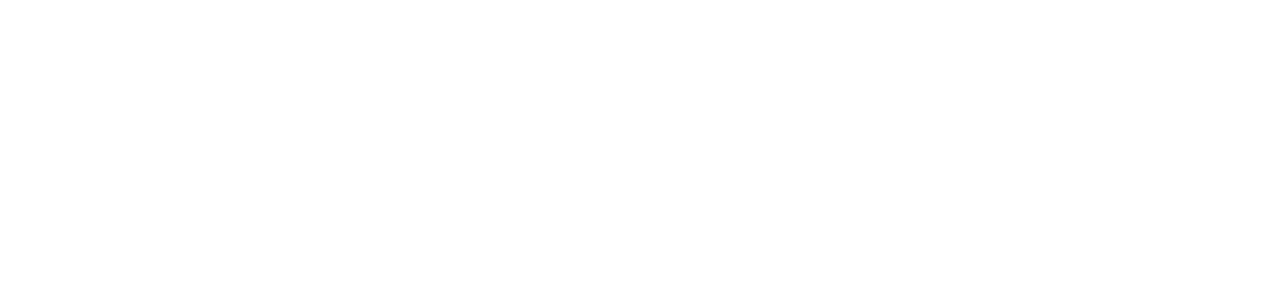
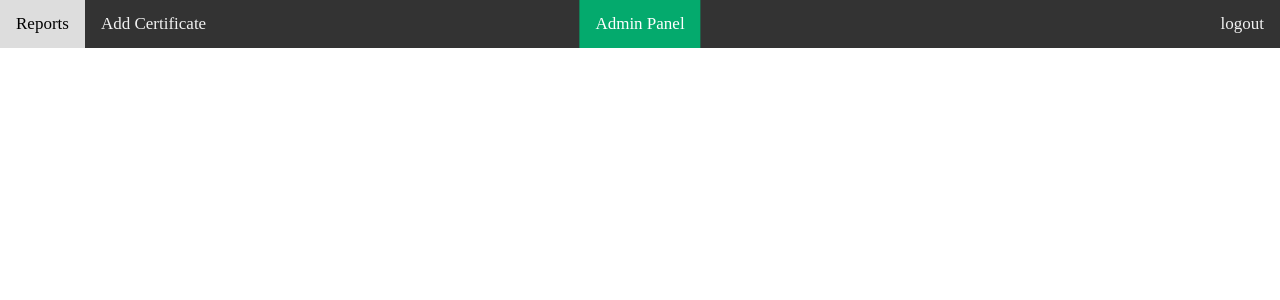
Before and after one commit to AliObeid01/admin-users-roles, a Vue app in the folder frontend/: page /add_certificate in a window 1280 px wide. Shown: the top 300 px of the page. Built offline with nearby package versions, Linux system fonts and the light colour scheme; sample sign-in values are in the browser's storage.

Commit message:
frontend:add route to the navigation of header component

```diff
--- a/frontend/src/components/HeaderView.vue
+++ b/frontend/src/components/HeaderView.vue
@@ -3,10 +3,10 @@
   <div class="topnav-centered">
     <a href="#" class="active">Admin Panel</a>
   </div>
-  <a href="#">Reports</a>
-  <a href="#">Add Certificate</a>
+  <router-link to="/admin">Reports</router-link>
+  <router-link to="/add_certificate">Add Certificate</router-link>
   <div class="topnav-right">
-    <a href="#">logout</a>
+    <a v-on:click="logout">logout</a>
   </div>
 
 </div>
@@ -15,6 +15,12 @@
 <script>
 export default {
   name: 'HeaderView',
+  methods:{
+    logout(){
+        localStorage.clear();
+        this.$router.push({ name: 'login' })
+    }
+  }
 }
 </script>
 
--- a/frontend/src/router/index.js
+++ b/frontend/src/router/index.js
@@ -4,6 +4,7 @@
 import AdminView from '../views/AdminView.vue'
 import RegisterView from '../views/RegisterView.vue'
 import UserView from '../views/UserView.vue'
+import AddCertificate from '../views/AddCertificate.vue'
 
 Vue.use(VueRouter)
 
@@ -28,6 +29,16 @@
     name: 'user',
     component: UserView
   },
+  {
+    path: '/add_certificate',
+    name: 'add_certificate',
+    component: AddCertificate
+  },
+  {
+    path: '/user',
+    name: 'user',
+    component: UserView
+  },
 
 ]
 
--- /dev/null
+++ b/frontend/src/views/AddCertificate.vue
@@ -0,0 +1,15 @@
+<template>
+<div>
+<Header/>
+</div>
+</template>
+
+<script>
+import Header from '../components/HeaderView.vue'
+export default {
+    name: 'AddCertificate',
+    components:{
+     Header
+    },
+}
+</script>
```
